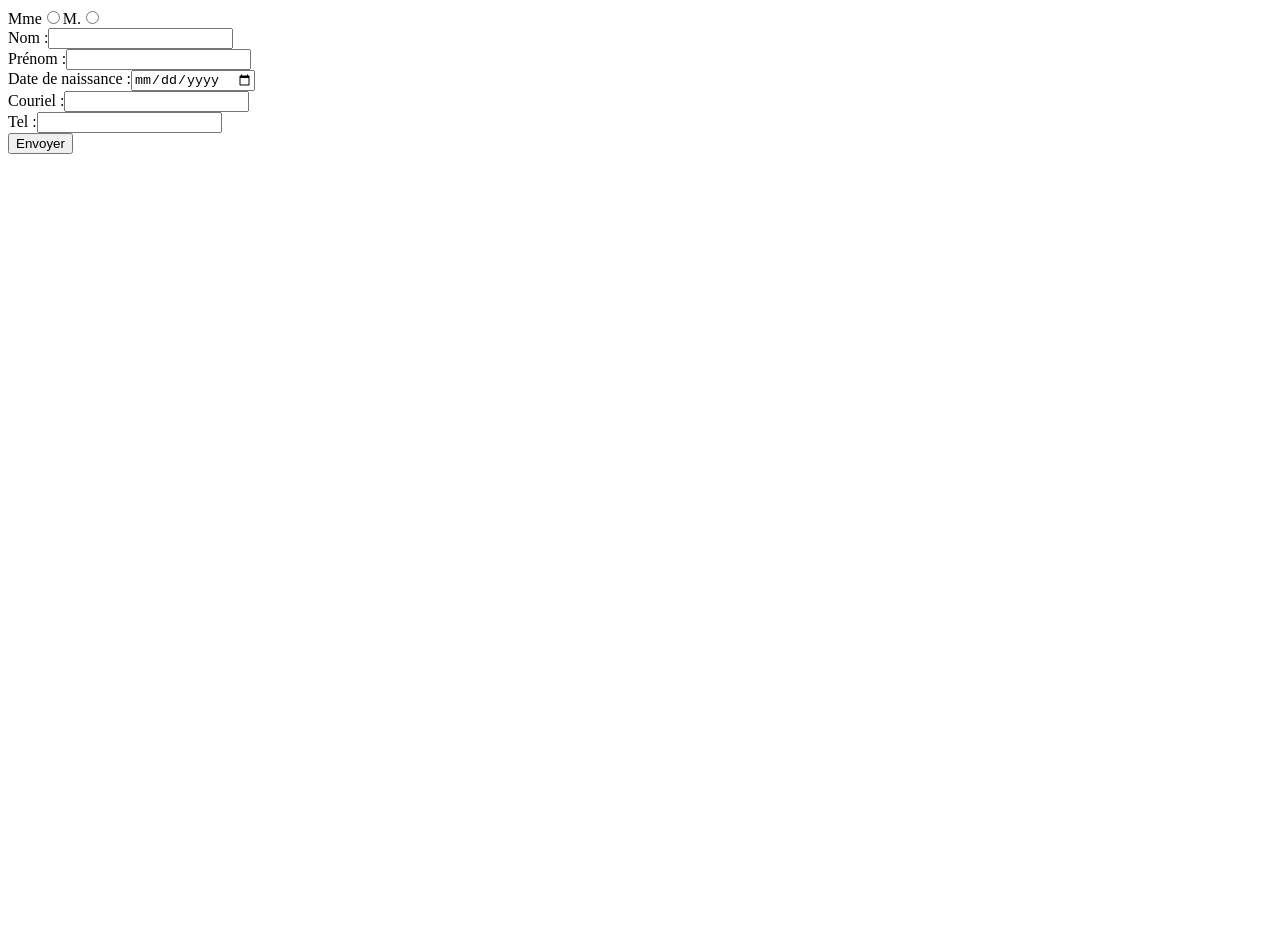
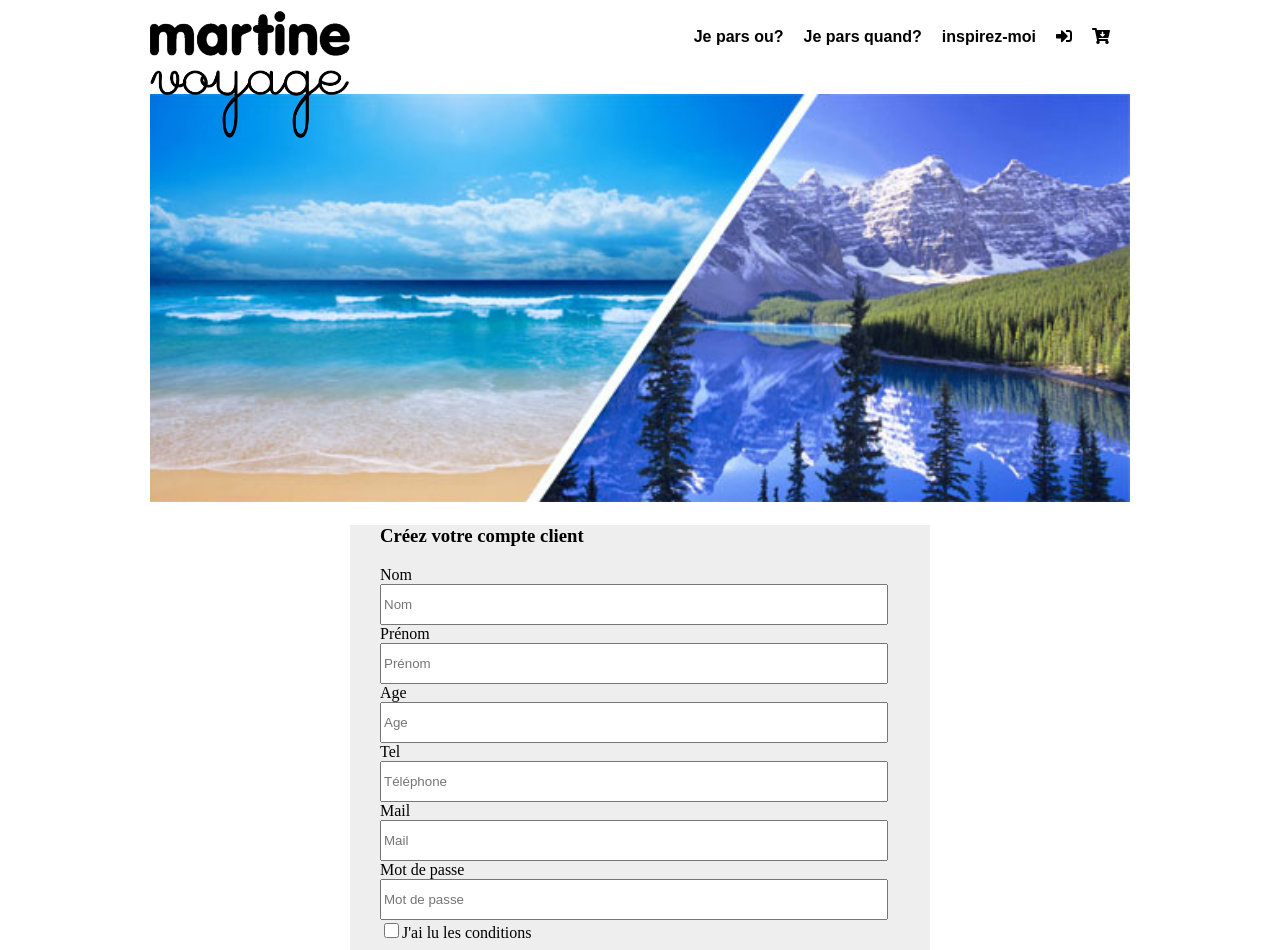
Before and after one commit to Saida-Ouahmid/MartineVoyage_Front, a React (Create React App) app: page / in a window 1280 px wide. Shown: the top 950 px of the page. Before the commit the page ends 800 px from the top, so only its background shows below. Built offline with nearby package versions, Linux system fonts and the light colour scheme.

Commit message:
inscription2

```diff
--- a/src/components/Inscription/Inscription.js
+++ b/src/components/Inscription/Inscription.js
@@ -1,4 +1,6 @@
 import React, { Component } from "react";
+import Navbar from "../../assets/components/Navbar/Navbar";
+import Footer from "../../assets/components/Footer/Footer.js";
 
 /*style import*/
 import "./style.css";
@@ -6,89 +8,100 @@ import "./style.css";
 class inscription extends Component {
   constructor(props) {
     super(props);
-    this.state = { value: "" };
+    this.state = {
+      nom: null,
+      prenom: null,
+      age: null,
+      mail: null,
+      tel: null,
+      password: null,
+      conditions: null,
+    };
+  }
+  /*fonction pour ecrire dans nos input*/
+  change = (event) => {
+    this.setState({
+      [event.target.id]: event.target.value, // identifier Id de l'input = choisir la valeur qui se trouve dans l'input
+    });
+  };
 
-    this.handleChange = this.handleChange.bind(this);
-    this.handleSubmit = this.handleSubmit.bind(this);
-  }
-  handleChange(event) {
-    this.setState({ value: event.target.value });
-  }
-
-  handleSubmit(event) {
-    alert("Le nom a été soumis : " + this.state.value);
-    event.preventDefault();
-  }
+  submit = (event) => {
+    event.preventDefault(); //empecher le formulaire de recharger la page
+    console.log(this.state); // envoyé le contenu du formulaire dans la console
+  };
   render() {
     return (
       <div>
-        <form onSubmit={this.handleSubmit}>
-          <label>
-            Mme
-            <input
-              type="radio"
-              name="sexe"
-              value={this.state.value}
-              onChange={this.handleChange}
-            />
-          </label>
-          <label>
-            M.
-            <input
-              type="radio"
-              name="sexe"
-              value={this.state.value}
-              onChange={this.handleChange}
-            />
-          </label>
+        <Navbar />
+        <div className="identifiants">
+          <h3>Créez votre compte client</h3>
+          <form onSubmit={this.submit}>
+            <label htmlFor="nom">Nom</label>
             <br />
-          <label>
-            Nom :
             <input
               type="text"
-              value={this.state.value}
-              onChange={this.handleChange}
+              id="nom"
+              placeholder="Nom"
+              onChange={this.change}
             />
-          </label>
             <br />
-          <label>
-            Prénom :
+            <label htmlFor="prenom">Prénom</label>
+            <br />
             <input
               type="text"
-              value={this.state.value}
-              onChange={this.handleChange}
+              id="prenom"
+              placeholder="Prénom"
+              onChange={this.change}
             />
-          </label>
             <br />
-          <label>
-            Date de naissance :
+            <label htmlFor="age">Age</label>
+            <br />
             <input
-              type="date"
-              value={this.state.value}
-              onChange={this.handleChange}
+              type="number"
+              id="age"
+              placeholder="Age"
+              onChange={this.change}
             />
-          </label>
             <br />
-          <label>
-            Couriel :
-            <input
-              type="email"
-              value={this.state.value}
-              onChange={this.handleChange}
-            />
-          </label>
+            <label htmlFor="tel">Tel</label>
             <br />
-          <label>
-            Tel :
             <input
               type="tel"
-              value={this.state.value}
-              onChange={this.handleChange}
+              id="tel"
+              placeholder="Téléphone"
+              onChange={this.change}
             />
-          </label>
             <br />
-          <input type="submit" value="Envoyer" />
+            <label htmlFor="mail">Mail</label>
+            <br />
+            <input
+              type="mail"
+              id="mail"
+              placeholder="Mail"
+              onChange={this.change}
+            />
+            <br />
+            <label htmlFor="password">Mot de passe</label>
+            <br />
+            <input
+              type="password"
+              id="password"
+              placeholder="Mot de passe"
+              onChange={this.change}
+            />
+            <br />
+            <input
+              type="checkbox"
+              name="conditions"
+              id="conditions"
+              onChange={this.change}
+            />
+            <label for="conditions">J'ai lu les conditions</label>
+            <br />
+            <button>Enregistrer</button>
           </form>
+        </div>
+        <Footer />
       </div>
     );
   }
```
Lines whose indentation alone changed are shown as unchanged.
